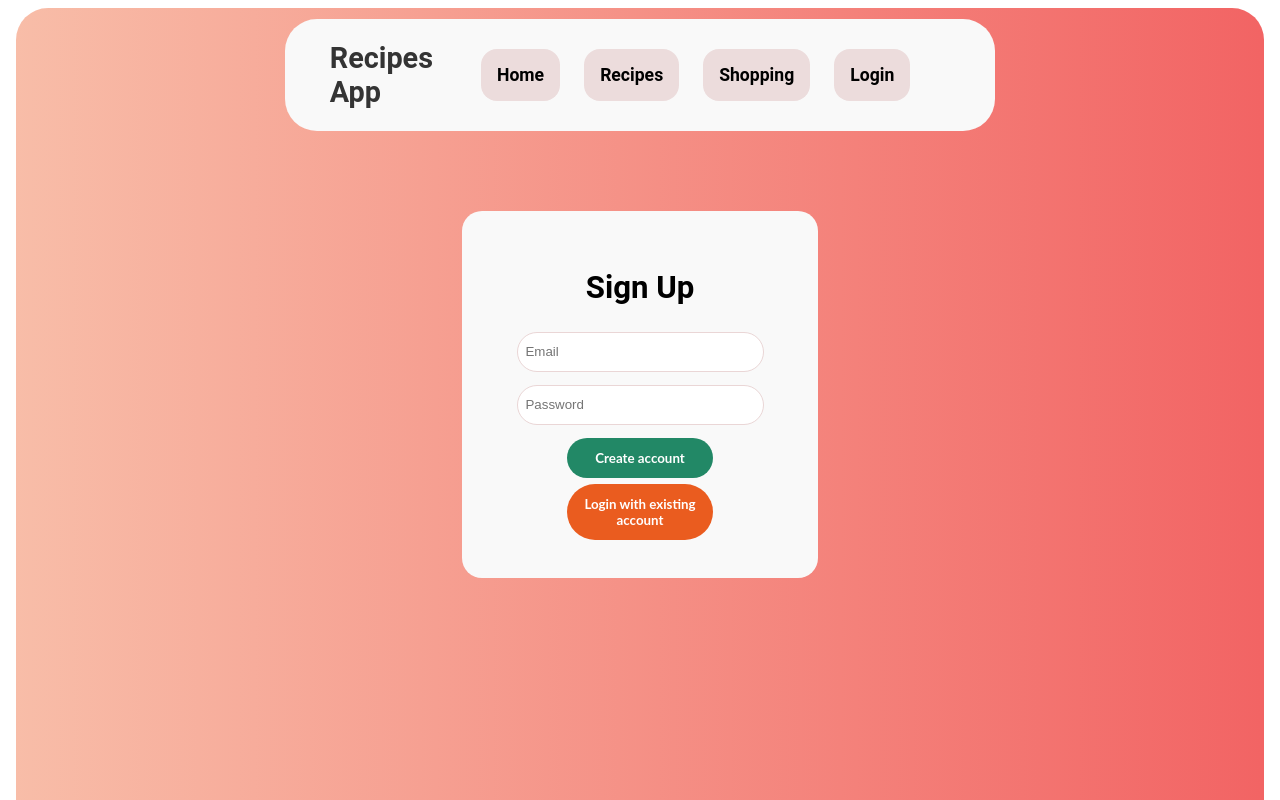
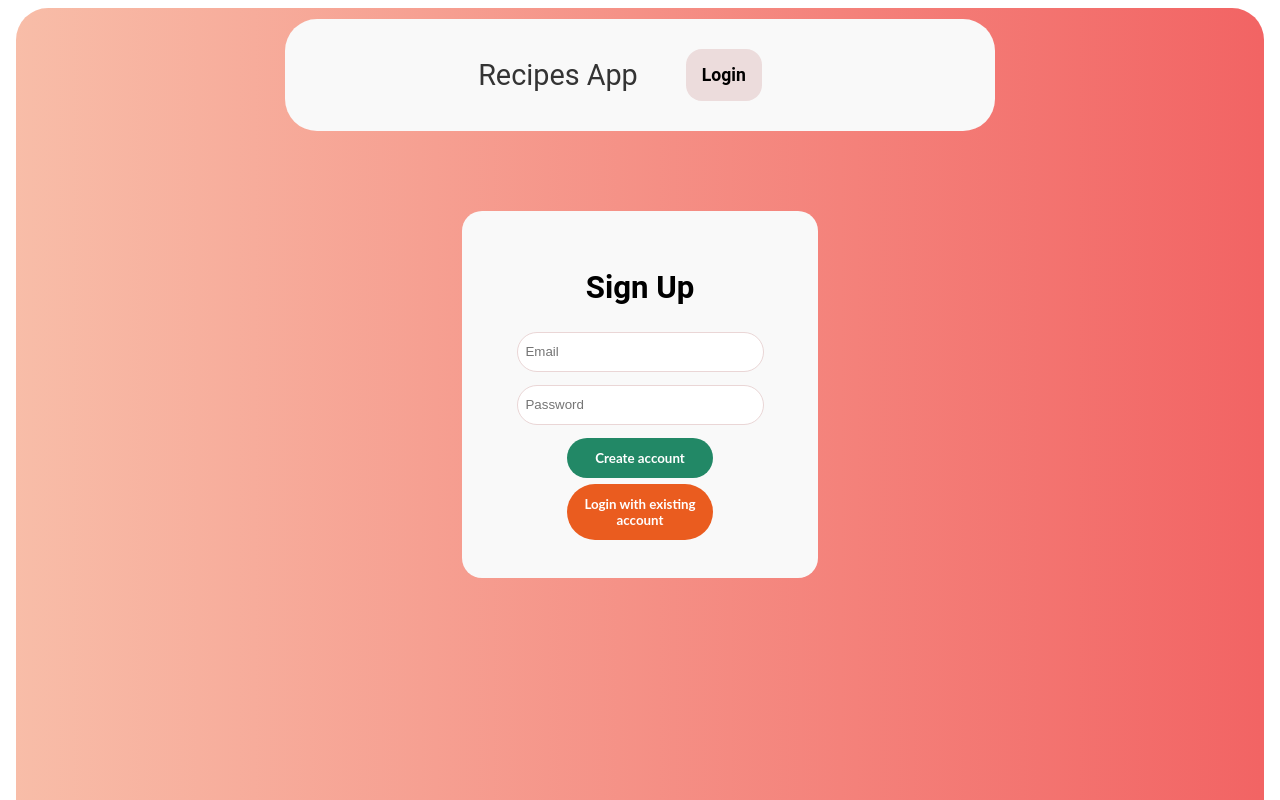
Before and after one commit to weronikabuczak/recipes-app, a React (Create React App) app: page /auth in a window 1280 px wide. Shown: the top 800 px of the page. Built offline with nearby package versions, Linux system fonts and the light colour scheme.

Commit message:
Add authContext

```diff
--- a/src/components/Auth/AuthWindow.js
+++ b/src/components/Auth/AuthWindow.js
@@ -1,11 +1,18 @@
 import classes from './AuthWindow.module.css';
 import CustomButton from "../../UI/CustomButton";
-import {useRef, useState} from "react";
+import {useContext, useRef, useState} from "react";
 import CustomInput from "../../UI/CustomInput";
 import LoadingSpinner from "../../UI/LoadingSpinner";
-import {logDOM} from "@testing-library/react";
+import AuthContext from "../../store/auth-context";
+
+//todo
+//custom hook
+//context
+// validation
 
 const AuthWindow = () => {
+    const authContext = useContext(AuthContext);
+
     const [isLoginWindow, setIsLoginWindow] = useState();
     const [error, setError] = useState();
     const [isLoading, setIsLoading] = useState(false);
@@ -52,6 +59,7 @@
                 });
             }
         }).then((data) => {
+            authContext.login(data.idToken);
             console.log(data)
         })
             .catch(error => setError(error.message));
--- a/src/components/MainContainer/NagivationBar.module.css
+++ b/src/components/MainContainer/NagivationBar.module.css
@@ -25,6 +25,7 @@
     border-radius: 1rem;
     background-size: 300% 100%;
     transition: all .4s ease-in-out;
+    font-weight: bold;
 }
 
 .header li:hover {
@@ -41,7 +42,7 @@
 .header a {
     text-decoration: none;
     color: black;
-    font-weight: bold;
+    /*font-weight: bold;*/
 }
 
 .title {
--- a/src/components/MainContainer/NavigationBar.js
+++ b/src/components/MainContainer/NavigationBar.js
@@ -1,7 +1,19 @@
 import {Link} from "react-router-dom";
 import classes from './NagivationBar.module.css';
+import {useContext} from "react";
+import AuthContext from "../../store/auth-context";
+import CustomButton from "../../UI/CustomButton";
 
 const NavigationBar = () => {
+    const authContext = useContext(AuthContext);
+
+    const isLoggedIn = authContext.isLoggedIn;
+
+    const logoutHandler = () => {
+        authContext.logout();
+        console.log('logged out')
+    }
+
     return (
         <header className={classes.header}>
             <Link to='/home'>
@@ -9,18 +21,26 @@
             </Link>
             <nav>
                 <ul>
+                    {isLoggedIn &&
                         <li>
                             <Link to='/home'>Home</Link>
-                    </li>
+                        </li>}
+                    {isLoggedIn &&
                         <li>
                             <Link to='/recipes'>Recipes</Link>
-                    </li>
+                        </li>}
+                    {isLoggedIn &&
                         <li>
                             <Link to='/shopping'>Shopping</Link>
-                    </li>
+                        </li>}
+                    {!isLoggedIn &&
                         <li>
                             <Link to='/auth'>Login</Link>
-                    </li>
+                        </li>}
+                    {isLoggedIn &&
+                        <li onClick={logoutHandler}>
+                            Logout
+                        </li>}
                 </ul>
             </nav>
         </header>
--- a/src/index.js
+++ b/src/index.js
@@ -3,10 +3,13 @@
 import './index.css';
 import App from './App';
 import {BrowserRouter} from "react-router-dom";
+import {AuthContextProvider} from "./store/auth-context";
 
 const root = ReactDOM.createRoot(document.getElementById('root'));
 root.render(
-    <BrowserRouter>
-        <App/>
-    </BrowserRouter>
+    <AuthContextProvider>
+        <BrowserRouter>
+            <App/>
+        </BrowserRouter>
+    </AuthContextProvider>
 );
--- /dev/null
+++ b/src/store/auth-context.js
@@ -0,0 +1,36 @@
+import React, {useState} from 'react';
+
+const AuthContext = React.createContext({
+    isLoggedIn: false,
+    token: '',
+    login: (token) => {
+    },
+    logout: () => {
+    }
+})
+
+export const AuthContextProvider = (props) => {
+    const [token, setToken] = useState();
+    const userLoggedIn = !!token;
+
+    const loginHandler = (token) => {
+        setToken(token);
+    }
+
+    const logoutHandler = () => {
+        setToken(null);
+    }
+
+    const contextValue = {
+        token: token,
+        isLoggedIn: userLoggedIn,
+        login: loginHandler,
+        logout: logoutHandler
+    }
+
+    return <AuthContext.Provider value={contextValue}>
+        {props.children}
+    </AuthContext.Provider>
+}
+
+export default AuthContext;
```
Lines whose indentation alone changed are shown as unchanged.
